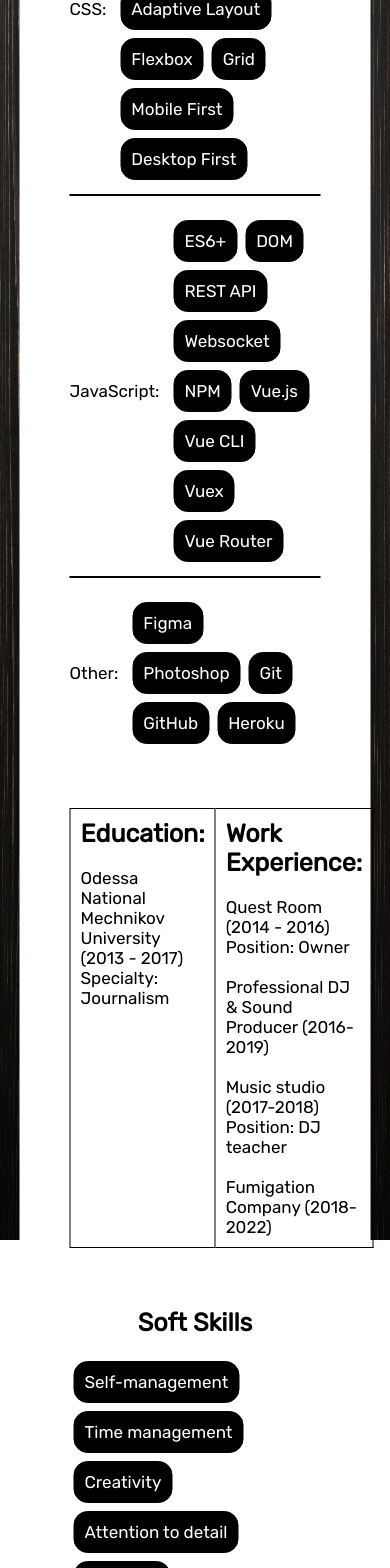
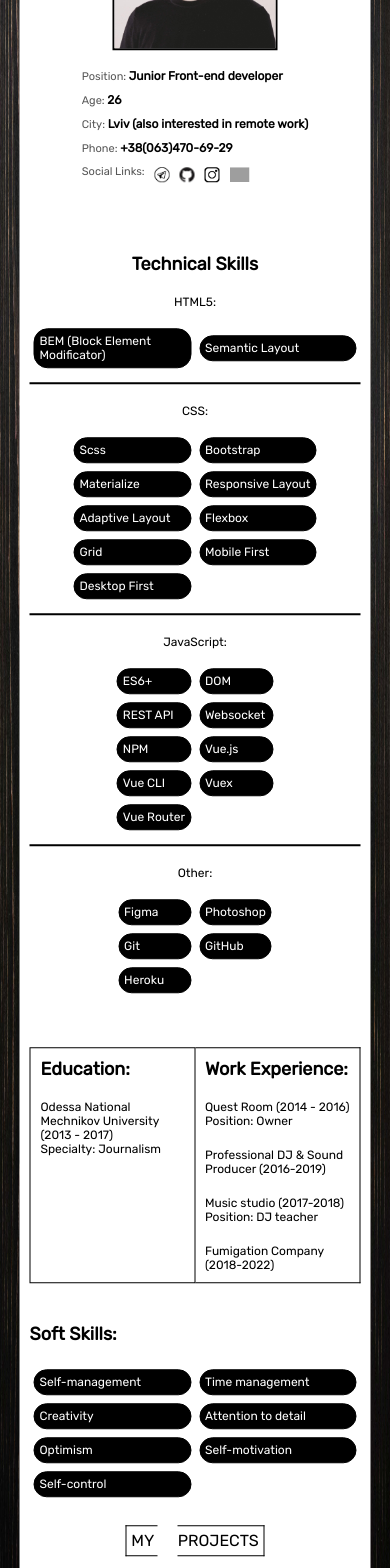
Before and after one commit to Sergio00001/Site-resume, a Vue app: page / in a window 390 px wide. Shown: the part 260-1828 px from the top of the page. Built offline with nearby package versions, Linux system fonts and the light colour scheme; grey boxes are pictures that could not be loaded.

Commit message:
first build for test on phone

```diff
--- a/package.json
+++ b/package.json
@@ -7,6 +7,7 @@
     "build": "vue-cli-service build"
   },
   "dependencies": {
+    "aos": "^2.3.4",
     "core-js": "^3.8.3",
     "vue": "^3.2.13",
     "vuex": "^4.0.2"
--- a/src/App.vue
+++ b/src/App.vue
@@ -4,9 +4,16 @@
 
 <script>
 import AboutMe from '@/components/AboutMe'
+import AOS from 'aos';
+
+import 'aos/dist/aos.css';
 
 export default {
-  components: { AboutMe }
+  components: { AboutMe },
+
+  mounted() {
+    AOS.init()
+  }
 }
 </script>
 
--- a/src/components/AboutMe.vue
+++ b/src/components/AboutMe.vue
@@ -38,8 +38,8 @@
                         <p class="text">HTML5:</p>
                     </div>
                     <div class="skills">
-                        <p class="text skill">BEM (Block Element Modificator)</p>
-                        <p class="text skill">Semantic Layout</p>
+                        <p class="text skill" data-aos="zoom-in" data-aos-delay="50">BEM (Block Element Modificator)</p>
+                        <p class="text skill" data-aos="zoom-in" data-aos-delay="150">Semantic Layout</p>
                     </div>
                 </div>
                 <hr class="cross_line">
@@ -48,15 +48,15 @@
                         <p class="text ">CSS:</p>
                     </div>
                     <div class="skills">
-                        <p class="text skill">Scss</p>
-                        <p class="text skill">Bootstrap</p>
-                        <p class="text skill">Materialize</p>
-                        <p class="text skill">Responsive Layout</p>
-                        <p class="text skill">Adaptive Layout</p>
-                        <p class="text skill">Flexbox</p>
-                        <p class="text skill">Grid</p>
-                        <p class="text skill">Mobile First</p>
-                        <p class="text skill">Desktop First</p>
+                        <p class="text skill" data-aos="zoom-in" data-aos-delay="50">Scss</p>
+                        <p class="text skill" data-aos="zoom-in" data-aos-delay="150">Bootstrap</p>
+                        <p class="text skill" data-aos="zoom-in" data-aos-delay="250">Materialize</p>
+                        <p class="text skill" data-aos="zoom-in" data-aos-delay="350">Responsive Layout</p>
+                        <p class="text skill" data-aos="zoom-in" data-aos-delay="450">Adaptive Layout</p>
+                        <p class="text skill" data-aos="zoom-in" data-aos-delay="550">Flexbox</p>
+                        <p class="text skill" data-aos="zoom-in" data-aos-delay="650">Grid</p>
+                        <p class="text skill" data-aos="zoom-in" data-aos-delay="750">Mobile First</p>
+                        <p class="text skill" data-aos="zoom-in" data-aos-delay="850">Desktop First</p>
                     </div>
                 </div>
                 <hr class="cross_line">
@@ -65,15 +65,15 @@
                         <p class="text">JavaScript:</p>
                     </div>
                     <div class="skills">
-                        <p class="text skill">ES6+</p>
-                        <p class="text skill">DOM</p>
-                        <p class="text skill">REST API</p>
-                        <p class="text skill">Websocket</p>
-                        <p class="text skill">NPM</p>
-                        <p class="text skill">Vue.js</p>
-                        <p class="text skill">Vue CLI</p>
-                        <p class="text skill">Vuex</p>
-                        <p class="text skill">Vue Router</p>
+                        <p class="text skill" data-aos="zoom-in" data-aos-delay="50">ES6+</p>
+                        <p class="text skill" data-aos="zoom-in" data-aos-delay="150">DOM</p>
+                        <p class="text skill" data-aos="zoom-in" data-aos-delay="250">REST API</p>
+                        <p class="text skill" data-aos="zoom-in" data-aos-delay="350">Websocket</p>
+                        <p class="text skill" data-aos="zoom-in" data-aos-delay="450">NPM</p>
+                        <p class="text skill" data-aos="zoom-in" data-aos-delay="550">Vue.js</p>
+                        <p class="text skill" data-aos="zoom-in" data-aos-delay="650">Vue CLI</p>
+                        <p class="text skill" data-aos="zoom-in" data-aos-delay="750">Vuex</p>
+                        <p class="text skill" data-aos="zoom-in" data-aos-delay="850">Vue Router</p>
                     </div>
                 </div>
                 <hr class="cross_line">
@@ -82,11 +82,11 @@
                         <p class="text">Other:</p>
                     </div>
                     <div class="skills">
-                        <p class="text skill">Figma</p>
-                        <p class="text skill">Photoshop</p>
-                        <p class="text skill">Git</p>
-                        <p class="text skill">GitHub</p>
-                        <p class="text skill">Heroku</p>
+                        <p class="text skill" data-aos="zoom-in" data-aos-delay="50">Figma</p>
+                        <p class="text skill" data-aos="zoom-in" data-aos-delay="150">Photoshop</p>
+                        <p class="text skill" data-aos="zoom-in" data-aos-delay="250">Git</p>
+                        <p class="text skill" data-aos="zoom-in" data-aos-delay="350">GitHub</p>
+                        <p class="text skill" data-aos="zoom-in" data-aos-delay="450">Heroku</p>
                     </div>
                 </div>
             </div>
@@ -117,15 +117,15 @@
                 </div>
             </div>
             <div class="content__soft_skills">
-                <h3 class="title soft_skills">Soft Skills</h3>
+                <h3 class="title soft_skills">Soft Skills:</h3>
                 <div class="skills">
-                    <p class="text skill">Self-management</p>
-                    <p class="text skill">Time management</p>
-                    <p class="text skill">Creativity</p>
-                    <p class="text skill">Attention to detail</p>
-                    <p class="text skill">Optimism</p>
-                    <p class="text skill">Self-motivation</p>
-                    <p class="text skill">Self-control</p>
+                    <p class="text skill" data-aos="zoom-in" data-aos-delay="50">Self-management</p>
+                    <p class="text skill" data-aos="zoom-in" data-aos-delay="150">Time management</p>
+                    <p class="text skill" data-aos="zoom-in" data-aos-delay="250">Creativity</p>
+                    <p class="text skill" data-aos="zoom-in" data-aos-delay="350">Attention to detail</p>
+                    <p class="text skill" data-aos="zoom-in" data-aos-delay="450">Optimism</p>
+                    <p class="text skill" data-aos="zoom-in" data-aos-delay="550">Self-motivation</p>
+                    <p class="text skill" data-aos="zoom-in" data-aos-delay="650">Self-control</p>
                 </div>
             </div>
             <div class="go_projects_btn">
@@ -150,25 +150,11 @@
 <style scoped lang="scss">
 .about_me {
     position: relative;
-    //     background-image: url('@/assets/aboutme_background.jpg');
-    //     background-size: cover;
-    //     background-position: center center;
-    //     background-repeat: no-repeat;
-    //     width: 100%;
-    //     height: 100vh;
-    //     opacity: 0;
-    //     visibility: hidden;
-    //     transition: all 0.5s ease 0s;
-
-    //     &.active {
-    //         opacity: 1;
-    //         visibility: visible;
-    //     }
 }
 
 .background {
     width: 100%;
-    height: 1500px;
+    height: 105rem;
     opacity: 0;
     visibility: hidden;
     transition: all 0.3s ease 0s;
@@ -314,7 +300,206 @@
 
 .soft_skills {
     margin-bottom: 20px;
-    margin-top: 60px
+    margin-top: 60px;
+    text-align: left;
+}
+
+
+// Adaptive
+@media(min-width: 1800px) {
+    .background {
+        height: 140rem;
+    }
+
+    .title {
+        font-size: 50px;
+    }
+
+    .text {
+        font-size: 30px;
+    }
+
+    .info__query {
+        font-size: 27px;
+        padding-bottom: 30px;
+    }
+
+    .social__img {
+        height: 50px;
+    }
+
+    .phone__link {
+        font-size: 30px;
+    }
+
+    .technical_skills {
+        margin-top: 30px;
+    }
+
+    .content__education_and_experience {
+        margin-top: 100px;
+    }
+
+    .soft_skills {
+        margin-top: 100px;
+    }
+
+    .go_projects_btn {
+        margin-top: 80px;
+        margin-bottom: 30px;
+    }
+
+    .btn {
+
+        &::before {
+            padding: 20px 0px 20px 20px;
+        }
+
+        &::after {
+            padding: 20px 20px 20px 0px;
+        }
+    }
+}
+
+@media(max-width: 800px) {
+
+    .background {
+        height: 90rem;
+    }
+
+    .title {
+        font-size: 20px;
+    }
+
+    .text {
+        font-size: 14px;
+    }
+
+    .info__query {
+        font-size: 12px;
+    }
+
+    .social__img {
+        height: 20px;
+    }
+
+    .phone__link {
+        font-size: 14px;
+    }
+
+    .skill {
+        padding: 7px;
+    }
+
+    .btn {
+
+        &::before {
+            padding: 7px 0px 7px 7px;
+        }
+
+        &::after {
+            padding: 7px 7px 7px 0px;
+        }
+    }
+}
+
+@media(max-width: 680px) {
+
+    .background {
+        height: 135rem;
+    }
+
+    .content__info {
+        flex-direction: column;
+    }
+
+    .content__photo {
+        width: 30%;
+    }
+
+    .skills {
+        display: grid;
+        align-items: center;
+        grid-template-columns: 1fr 1fr;
+    }
+
+    .technical_skills {
+        flex-direction: column;
+    }
+
+    .technology {
+        margin-right: 0;
+        margin-bottom: 15px;
+    }
+
+    .about_me__content {
+        padding: 15px 25px;
+    }
+
+}
+
+@media(max-width: 450px) {
+
+
+
+    .content__photo {
+        width: 50%;
+    }
+
+    .background {
+        height: 120rem;
+    }
+
+    .title {
+        font-size: 18px;
+    }
+
+    .text {
+        font-size: 12px;
+    }
+
+    .info__query {
+        font-size: 11px;
+    }
+
+    .social__img {
+        height: 15px;
+    }
+
+    .phone__link {
+        font-size: 12px;
+    }
+
+    .skill {
+        padding: 5px;
+    }
+
+    .btn {
+
+        &::before {
+            padding: 5px 0px 5px 5px;
+        }
+
+        &::after {
+            padding: 5px 5px 5px 0px;
+        }
+    }
+
+    .content__education_and_experience {
+        margin-top: 50px;
+    }
+
+    .soft_skills {
+        margin-top: 40px;
+    }
+
+    .go_projects_btn {
+        margin: 30px auto;
+    }
+
+    .about_me__content {
+        padding: 15px 10px;
+    }
 }
 </style>
 
--- a/vue.config.js
+++ b/vue.config.js
@@ -2,3 +2,8 @@
 module.exports = defineConfig({
   transpileDependencies: true
 })
+module.exports = {
+  publicPath: process.env.NODE_ENV === 'production'
+    ? '/Site-resume/'
+    : '/'
+}
```
Also changed, not shown: 1 other file (tests, documents, lock files or other folders).
